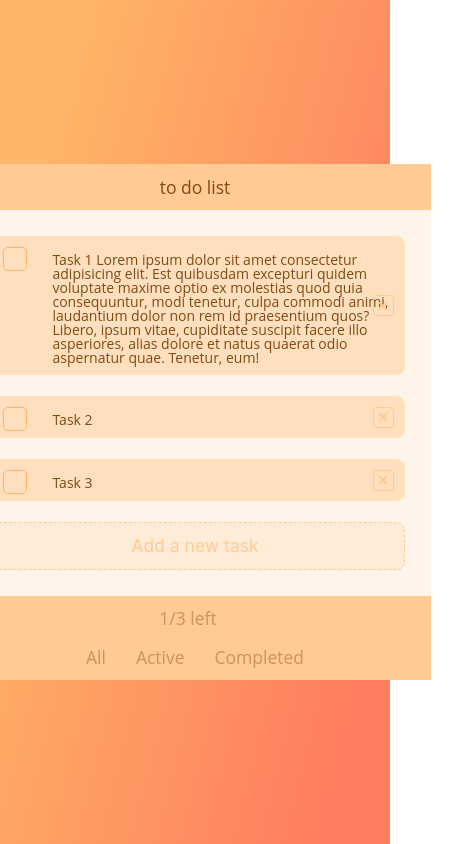
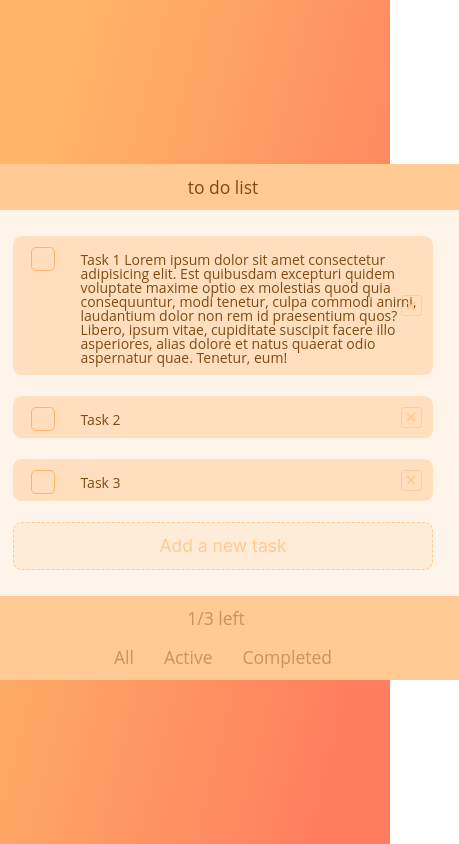
Before and after one commit to mklapshin/Vue, a Vue app: page / in a window 390 px wide. Shown: the whole page, 459 px wide, since content can reach past the window. Built offline with nearby package versions, Linux system fonts and the light colour scheme.

Commit message:
resolve problem with mobile

```diff
--- a/src/App.vue
+++ b/src/App.vue
@@ -104,12 +104,24 @@ export default {
   .page-wrapper {
     height: 100vh;
     display: flex;
+    min-width: 15rem;
     justify-content: center;
     align-items: center;
     background: url("./assets/img/list.png") center right no-repeat;
     @include breakpoint($md) {
       background: none;
     }
+    @include breakpoint($ssm) {
+      padding: 0 0 0 4rem;
+      margin: 0;
+      justify-content: center;
+    }
+    @include breakpoint($sssm) {
+      padding: 0 0 0 7rem;
+      margin: 0;
+      justify-content: center;
+    }
+
     .todo-app {
       width: 33.75rem;
       display: flex;
@@ -205,6 +217,9 @@ export default {
                 @include breakpoint($sm) {
                   margin: 0;
                 }
+                @include breakpoint($ssm) {
+                  margin: 0;
+                }
                 &:hover {
                   border-color: $carrotOrange;
                   &::after {
@@ -276,6 +291,9 @@ export default {
             @include breakpoint($sm) {
               justify-content: center;
             }
+            @include breakpoint($ssm) {
+              justify-content: center;
+            }
           }
           &__count {
             margin-right: 1rem;
@@ -283,6 +301,11 @@ export default {
             line-height: 1.75rem;
             color: $twineOpacity;
             @include breakpoint($sm) {
+              width: 100%;
+              text-align: center;
+              margin-bottom: 1rem;
+            }
+            @include breakpoint($ssm) {
               width: 100%;
               text-align: center;
               margin-bottom: 1rem;
@@ -301,6 +324,18 @@ export default {
                 }
               }
               &__label {
+                cursor: pointer;
+                border: 0.125rem solid $peachOrange;
+                border-radius: 0.25rem;
+                &:hover {
+                  border-color: $carrotOrange;
+                  &::after {
+                    background-color: $carrotOrange;
+                  }
+                  &::before {
+                    background-color: $carrotOrange;
+                  }
+                }
                 padding: 0.25rem 0.625rem;
                 font-size: 1.25rem;
                 line-height: 1.75rem;
@@ -315,6 +350,9 @@ export default {
                   @include breakpoint($sm) {
                     margin-right: 0.75rem;
                   }
+                  @include breakpoint($ssm) {
+                    margin-right: 0.75rem;
+                  }
                 }
               }
             }
--- a/src/assets/scss/vars.scss
+++ b/src/assets/scss/vars.scss
@@ -12,3 +12,5 @@ $twineOpacity: rgba(127, 75, 19, 0.42);
 $lg: 62rem;
 $md: 48rem;
 $sm: 36rem;
+$ssm: 26rem;
+$sssm: 23rem;
```
